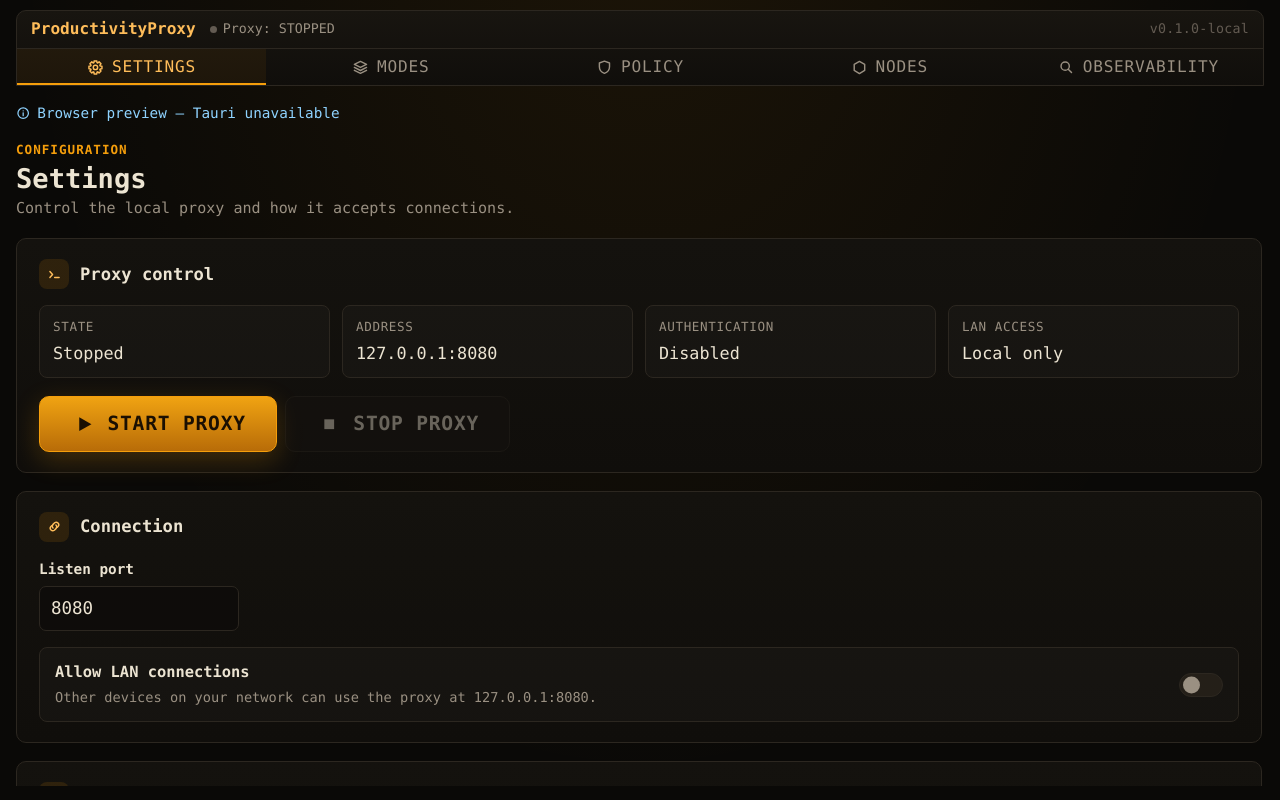
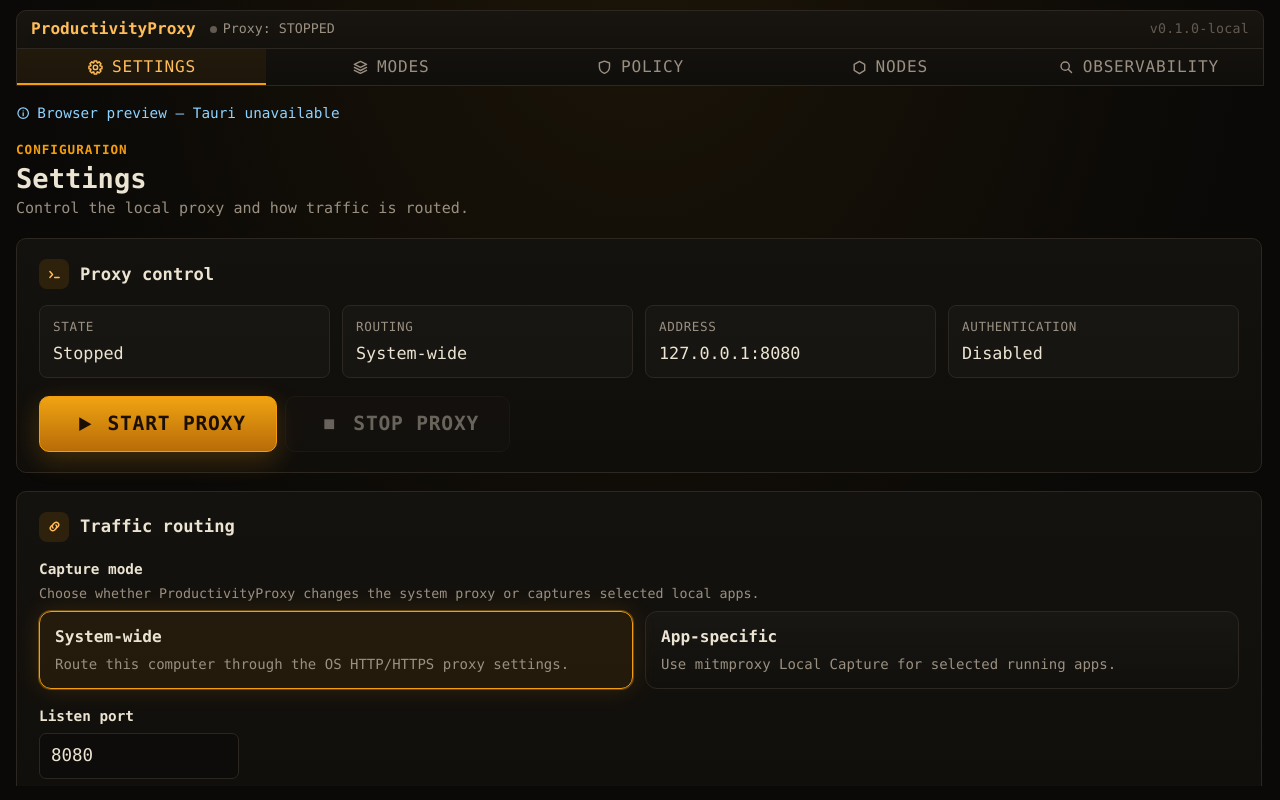
Before and after one commit to Vaccarini-Lorenzo/ProductivityProxy, a React (Vite) app in the folder src/frontend/react/: page / in a window 1280 px wide. Built offline with nearby package versions, Linux system fonts and the light colour scheme.

Commit message:
App-specific feature

```diff
--- a/src/frontend/react/src/App.tsx
+++ b/src/frontend/react/src/App.tsx
@@ -13,7 +13,7 @@
 import { uniqueSlug } from "./services/config/configEditing";
 import { rememberNotificationEvents, showNotificationEvents, type Notifier } from "./services/notifications/notificationService";
 import { tauriNotifier } from "./services/notifications/tauriNotifier";
-import { getNetworkInfo, getProxyStatus, readRecentEvents, restartProxy, startProxy, stopProxy, type NetworkInfo, type ProxyEvent, type ProxyStatus } from "./services/proxy/proxyRepository";
+import { getNetworkInfo, getProxyStatus, listActiveApps, readRecentEvents, restartProxy, startProxy, stopProxy, type ActiveApp, type NetworkInfo, type ProxyEvent, type ProxyStatus } from "./services/proxy/proxyRepository";
 import { EVENT_POLL_MS, STATUS_POLL_MS } from "./services/proxy/polling";
 import { errorMessage } from "./services/errors/errorMessage";
 import { tauriClient } from "./services/tauri/tauriClient";
@@ -30,6 +30,7 @@
   const [savedConfig, setSavedConfig] = useState<AppConfig>(() => createDefaultConfig());
   const [status, setStatus] = useState<ProxyStatus>({ running: false });
   const [network, setNetwork] = useState<NetworkInfo>();
+  const [activeApps, setActiveApps] = useState<ActiveApp[]>([]);
   const [events, setEvents] = useState<ProxyEvent[]>([]);
   const [message, setMessage] = useState("");
   const [issues, setIssues] = useState<ValidationIssue[]>([]);
@@ -40,6 +41,7 @@
     loadConfig(client).then((loaded) => { setConfig(loaded); setSavedConfig(loaded); }).catch(showError);
     getProxyStatus(client).then(setStatus).catch(showError);
     getNetworkInfo(client).then(setNetwork).catch(showError);
+    listActiveApps(client).then(setActiveApps).catch(showError);
     readRecentEvents(client, 50).then((loaded) => {
       seenNotifications.current = rememberNotificationEvents(loaded, seenNotifications.current);
       setEvents(loaded);
@@ -60,6 +62,7 @@
   useEffect(() => {
     const id = window.setInterval(() => {
       readRecentEvents(client, 50).then(setEvents).catch(() => {});
+      listActiveApps(client).then(setActiveApps).catch(() => {});
     }, EVENT_POLL_MS);
     return () => window.clearInterval(id);
   }, [client]);
@@ -77,7 +80,15 @@
   const hasConfigChanges = JSON.stringify(config) !== JSON.stringify(savedConfig);
 
   useEffect(() => {
-    if (!hasConfigChanges) return;
+    if (!hasConfigChanges) {
+      // Reverting to the last saved (valid) config must clear any stale
+      // "not saved" validation error from a failed intermediate edit.
+      if (issues.length > 0) {
+        setIssues([]);
+        setMessage("");
+      }
+      return;
+    }
     const run = ++autosaveRun.current;
     setMessage("Saving…");
     const modeChanged = config.activeModeId !== savedConfig.activeModeId;
@@ -91,8 +102,9 @@
             return;
           }
           setSavedConfig(config);
-          if (modeChanged && status.running) {
-            setMessage("Mode saved. Reopening proxy connections…");
+          const proxyChanged = JSON.stringify(config.proxy) !== JSON.stringify(savedConfig.proxy);
+          if ((modeChanged || proxyChanged) && status.running) {
+            setMessage("Settings saved. Restarting proxy…");
             await restartProxy(client, config);
             if (run === autosaveRun.current) setStatus({ running: true });
           }
@@ -105,7 +117,7 @@
         });
     }, AUTOSAVE_DELAY_MS);
     return () => window.clearTimeout(timeout);
-  }, [client, config, hasConfigChanges, savedConfig.activeModeId, status.running]);
+  }, [client, config, hasConfigChanges, issues.length, savedConfig.activeModeId, savedConfig.proxy, status.running]);
 
   async function handleStart() {
     await startProxy(client, config).then(() => setStatus({ running: true })).catch(showError);
@@ -140,7 +152,7 @@
   function renderView() {
     switch (view) {
       case "settings":
-        return <SettingsView proxy={config.proxy} running={status.running} network={network} onChange={(proxy) => setConfig({ ...config, proxy })} onStart={handleStart} onStop={handleStop} />;
+        return <SettingsView proxy={config.proxy} running={status.running} network={network} activeApps={activeApps} onChange={(proxy) => setConfig({ ...config, proxy })} onStart={handleStart} onStop={handleStop} />;
       case "modes":
         return <ModesView config={config} onConfigChange={setConfig} />;
       case "policy":
--- a/src/frontend/react/src/demo/demoClient.ts
+++ b/src/frontend/react/src/demo/demoClient.ts
@@ -58,6 +58,12 @@
         return [] as T;
       case "network_info":
         return { localHost: "127.0.0.1", lanHost: "192.168.1.42" } as T;
+      case "list_active_apps":
+        return [
+          { name: "Google Chrome", processNames: ["Google Chrome", "Google Chrome Helper"], processCount: 7 },
+          { name: "Slack", processNames: ["Slack", "Slack Helper"], processCount: 4 },
+          { name: "Telegram", processNames: ["Telegram"], processCount: 1 },
+        ] as T;
       case "show_main_window":
       case "resize_popover":
       case "quit_app":
--- a/src/frontend/react/src/demo/demoConfig.ts
+++ b/src/frontend/react/src/demo/demoConfig.ts
@@ -56,7 +56,7 @@
 
 export const demoConfig: AppConfig = {
   activeModeId: "productivity",
-  proxy: { port: 8080, allowLan: false, authEnabled: false, authUsername: "productive", authPassword: "change-me" },
+  proxy: { port: 8080, allowLan: false, authEnabled: false, authUsername: "productive", authPassword: "change-me", localRoutingMode: "systemWide", appCaptureTargets: [] },
   customNodes: [
     { id: "block-response", name: "Block Response", path: "src/proxy/defaults/nodes/block_response.py" },
     { id: "track-time", name: "Track Time", path: "src/proxy/defaults/nodes/track_time.py" },
--- a/src/frontend/react/src/models/config/defaultConfig.ts
+++ b/src/frontend/react/src/models/config/defaultConfig.ts
@@ -23,6 +23,8 @@
       authEnabled: false,
       authUsername: "productive",
       authPassword: "change-me",
+      localRoutingMode: "systemWide",
+      appCaptureTargets: [],
     },
     customNodes: [
       { id: "block-response", name: "Block Response", path: "src/proxy/defaults/nodes/block_response.py" },
--- a/src/frontend/react/src/models/config/types.ts
+++ b/src/frontend/react/src/models/config/types.ts
@@ -35,12 +35,17 @@
   policyIds: string[];
 }
 
+export type LocalRoutingMode = "systemWide" | "appSpecific";
+export type AppCaptureTarget = string;
+
 export interface ProxyConfig {
   port: number;
   allowLan: boolean;
   authEnabled: boolean;
   authUsername: string;
   authPassword: string;
+  localRoutingMode: LocalRoutingMode;
+  appCaptureTargets: AppCaptureTarget[];
 }
 
 export interface CustomNodeConfig {
--- a/src/frontend/react/src/style/layout.css
+++ b/src/frontend/react/src/style/layout.css
@@ -79,6 +79,7 @@
 .box-grid { display: grid; grid-template-columns: repeat(auto-fit, minmax(min(300px, 100%), 1fr)); gap: 12px; }
 .box-grid.modes { grid-template-columns: repeat(auto-fit, minmax(min(380px, 100%), 1fr)); }
 .box-card { position: relative; container-type: inline-size; display: flex; align-items: center; gap: 12px; padding: 13px 15px; border: 1px solid var(--line); border-radius: 12px; background: linear-gradient(180deg, rgba(255,255,255,.022), rgba(255,255,255,0)); transition: border-color .12s ease, box-shadow .12s ease, transform .12s ease, background .12s ease; }
+.routing-choice { width: 100%; justify-content: flex-start; text-align: left; color: inherit; }
 .box-card:hover { transform: translateY(-2px); border-color: rgba(245,158,11,.5); background: rgba(245,158,11,.06); box-shadow: 0 12px 26px rgba(0,0,0,.4), 0 0 0 1px rgba(245,158,11,.18); }
 .box-card.active { border-color: var(--amber); background: rgba(245,158,11,.07); box-shadow: 0 0 0 1px rgba(245,158,11,.35), 0 0 24px rgba(245,158,11,.14); }
 .box-card-main { all: unset; cursor: pointer; display: flex; align-items: center; gap: 13px; flex: 1; min-width: 0; }
@@ -95,4 +96,21 @@
 .box-card-pill { justify-self: start; max-width: 100%; box-sizing: border-box; font-size: .71rem; color: var(--muted); background: rgba(255,255,255,.04); border: 1px solid var(--line); border-radius: 999px; padding: 2px 10px; overflow: hidden; text-overflow: ellipsis; white-space: nowrap; }
 .box-card-meta { flex-shrink: 1; min-width: 0; overflow: hidden; text-overflow: ellipsis; font-size: .76rem; color: var(--dim); white-space: nowrap; }
 .box-card-actions { flex-shrink: 0; display: flex; gap: 4px; }
+
+/* --- Compact app picker (settings) --- */
+.app-picker-panel { display: grid; gap: 12px; padding: 14px; border: 1px solid var(--line); border-radius: 14px; background: rgba(255,255,255,.014); }
+.app-picker-toolbar { display: grid; grid-template-columns: minmax(220px, 1fr) auto; gap: 10px; align-items: center; }
+.app-picker-search input { min-height: 34px; }
+.app-icon-grid { display: grid; gap: 10px; }
+.app-icon-card { display: grid; grid-template-columns: 40px minmax(0, 1fr) auto; align-items: center; gap: 11px; min-height: 60px; padding: 9px 12px; border: 1px solid var(--line); border-radius: 12px; background: linear-gradient(180deg, rgba(255,255,255,.026), rgba(255,255,255,.008)); cursor: pointer; transition: border-color .12s, background .12s, box-shadow .12s, transform .12s; }
+.app-icon-card:hover { transform: translateY(-1px); border-color: rgba(245,158,11,.45); background: rgba(245,158,11,.05); }
+.app-icon-card.active { border-color: var(--amber); background: rgba(245,158,11,.08); box-shadow: 0 0 0 1px rgba(245,158,11,.28), 0 8px 22px rgba(245,158,11,.10); }
+.app-icon-image { width: 40px; height: 40px; display: grid; place-items: center; border-radius: 11px; background: rgba(255,255,255,.06); overflow: hidden; }
+.app-icon-image img { width: 100%; height: 100%; object-fit: contain; }
+.app-icon-fallback { display: grid; place-items: center; width: 100%; height: 100%; color: var(--amber-2); font-size: .78rem; font-weight: 800; letter-spacing: .03em; }
+.app-icon-text { min-width: 0; display: grid; gap: 2px; }
+.app-icon-label { min-width: 0; color: var(--text); font-size: .78rem; font-weight: 700; line-height: 1.15; overflow: hidden; display: -webkit-box; -webkit-line-clamp: 2; -webkit-box-orient: vertical; word-break: break-word; }
+.app-icon-card .app-icon-toggle.switch { width: 34px; height: 19px; min-height: 19px; }
+.app-icon-card .app-icon-toggle.switch::after { left: 3px; width: 13px; height: 13px; }
+.app-icon-card .app-icon-toggle.switch:checked::after { left: 18px; }
 @container (max-width: 540px) { .box-card-meta { display: none; } }
--- a/src/frontend/react/src/views/SettingsView.tsx
+++ b/src/frontend/react/src/views/SettingsView.tsx
@@ -1,31 +1,63 @@
-import { useState } from "react";
-import type { ProxyConfig } from "../models/config/types";
-import type { NetworkInfo } from "../services/proxy/proxyRepository";
-import { Button, Card, CheckRow, Field, Icon, PageHeader } from "../components/ui";
+import { useEffect, useRef, useState } from "react";
+import type { AppCaptureTarget, LocalRoutingMode, ProxyConfig } from "../models/config/types";
+import type { ActiveApp, NetworkInfo } from "../services/proxy/proxyRepository";
+import { fuzzyMatch } from "../services/search/search";
+import { Button, Card, CheckRow, Field, FieldGroup, Icon, PageHeader, SearchInput } from "../components/ui";
 
 interface Props {
   proxy: ProxyConfig;
   running: boolean;
   network?: NetworkInfo;
+  activeApps: ActiveApp[];
   onChange: (proxy: ProxyConfig) => void;
   onStart: () => void;
   onStop: () => void;
 }
 
-export function SettingsView({ proxy, running, network, onChange, onStart, onStop }: Props) {
+export function SettingsView({ proxy, running, network, activeApps, onChange, onStart, onStop }: Props) {
   const [showPassword, setShowPassword] = useState(false);
-  const host = proxy.allowLan ? network?.lanHost ?? "0.0.0.0" : network?.localHost ?? "127.0.0.1";
+  const [appQuery, setAppQuery] = useState("");
+  const gridRef = useRef<HTMLDivElement>(null);
+  const [gridWidth, setGridWidth] = useState(0);
+  const routingMode = proxy.localRoutingMode ?? "systemWide";
+  const appTargets = proxy.appCaptureTargets ?? [];
+  const systemWide = routingMode === "systemWide";
+  const host = proxy.allowLan && systemWide ? network?.lanHost ?? "0.0.0.0" : network?.localHost ?? "127.0.0.1";
+  const address = systemWide ? `${host}:${proxy.port}` : `${appTargets.length} selected process${appTargets.length === 1 ? "" : "es"}`;
+  const apps = visibleApps(activeApps, appTargets);
+  const filteredApps = apps.filter((app) => fuzzyMatch(appQuery, `${app.name} ${app.processNames.join(" ")}`));
+  const appGridColumns = balancedColumns(filteredApps.length, gridWidth);
+
+  useEffect(() => {
+    const element = gridRef.current;
+    if (!element || typeof ResizeObserver === "undefined") return;
+    const observer = new ResizeObserver((entries) => setGridWidth(entries[0].contentRect.width));
+    observer.observe(element);
+    return () => observer.disconnect();
+  }, [systemWide]);
+
+  function setRoutingMode(localRoutingMode: LocalRoutingMode) {
+    onChange({ ...proxy, localRoutingMode });
+  }
+
+  function setAppTarget(app: ActiveApp, checked: boolean) {
+    const remove = new Set(app.processNames);
+    const next = checked
+      ? unique([...appTargets, ...app.processNames])
+      : appTargets.filter((item) => !remove.has(item));
+    onChange({ ...proxy, appCaptureTargets: next });
+  }
 
   return (
     <div className="page-stack">
-      <PageHeader eyebrow="Configuration" title="Settings" subtitle="Control the local proxy and how it accepts connections." />
+      <PageHeader eyebrow="Configuration" title="Settings" subtitle="Control the local proxy and how traffic is routed." />
 
       <Card title="Proxy control" icon="terminal">
         <div className="status-grid">
           <div><dt>State</dt><dd className={running ? "ok" : undefined}>{running ? "Running" : "Stopped"}</dd></div>
-          <div><dt>Address</dt><dd>{host}:{proxy.port}</dd></div>
-          <div><dt>Authentication</dt><dd>{proxy.authEnabled ? "Enabled" : "Disabled"}</dd></div>
-          <div><dt>LAN access</dt><dd>{proxy.allowLan ? "Enabled" : "Local only"}</dd></div>
+          <div><dt>Routing</dt><dd>{systemWide ? "System-wide" : "App-specific"}</dd></div>
+          <div><dt>Address</dt><dd>{address}</dd></div>
+          <div><dt>Authentication</dt><dd>{systemWide ? proxy.authEnabled ? "Enabled" : "Disabled" : "Not used"}</dd></div>
         </div>
         <div className="actions hero-actions">
           <Button icon="play" className="primary hero" onClick={onStart} disabled={running}>Start proxy</Button>
@@ -33,29 +65,61 @@
         </div>
       </Card>
 
-      <Card title="Connection" icon="link">
+      <Card title="Traffic routing" icon="link">
+        <FieldGroup label="Capture mode" hint="Choose whether ProductivityProxy changes the system proxy or captures selected local apps.">
+          <div className="box-grid modes">
+            <button type="button" className={systemWide ? "box-card routing-choice active" : "box-card routing-choice"} onClick={() => setRoutingMode("systemWide")}>
+              <span className="box-card-body">
+                <span className="box-card-title"><span className="box-card-name">System-wide</span></span>
+                <span className="box-card-sub">Route this computer through the OS HTTP/HTTPS proxy settings.</span>
+              </span>
+            </button>
+            <button type="button" className={!systemWide ? "box-card routing-choice active" : "box-card routing-choice"} onClick={() => setRoutingMode("appSpecific")}>
+              <span className="box-card-body">
+                <span className="box-card-title"><span className="box-card-name">App-specific</span></span>
+                <span className="box-card-sub">Use mitmproxy Local Capture for selected running apps.</span>
+              </span>
+            </button>
+          </div>
+        </FieldGroup>
+
+        {!systemWide && (
+          <FieldGroup label="Current active apps" hint="Search and toggle apps currently running on this computer.">
+            <div className="app-picker-panel">
+              <div className="app-picker-toolbar">
+                <SearchInput value={appQuery} onChange={setAppQuery} placeholder="Search active apps…" ariaLabel="Search active apps" className="app-picker-search" />
+                <span className="count-pill"><span className="dot" />{filteredApps.length} apps</span>
+              </div>
+              <div ref={gridRef} className="app-icon-grid" style={{ gridTemplateColumns: `repeat(${appGridColumns}, minmax(0, 1fr))` }}>
+                {filteredApps.map((app) => {
+                  const checked = app.processNames.some((name) => appTargets.includes(name));
+                  return (
+                    <label key={app.name} className={checked ? "app-icon-card active" : "app-icon-card"} title={appHint(app)}>
+                      <span className="app-icon-image" aria-hidden="true">
+                        {app.iconDataUrl ? <img src={app.iconDataUrl} alt="" /> : <span className="app-icon-fallback">{initials(app.name)}</span>}
+                      </span>
+                      <span className="app-icon-label">{app.processCount === 0 ? `${app.name}*` : app.name}</span>
+                      <input className="switch app-icon-toggle" type="checkbox" checked={checked} onChange={(event) => setAppTarget(app, event.target.checked)} aria-label={`Capture ${app.name}`} />
+                    </label>
+                  );
+                })}
+              </div>
+              {filteredApps.length === 0 && <p className="field-hint">No matching active apps.</p>}
+            </div>
+            <p className="field-hint">First use on macOS asks you to approve the mitmproxy system extension in System Settings → General → Login Items &amp; Extensions → Network Extensions. Capture starts only after you approve it.</p>
+          </FieldGroup>
+        )}
+
         <Field label="Listen port" className="field-narrow">
           <input type="number" min="1" max="65535" value={proxy.port} onChange={(e) => onChange({ ...proxy, port: Number(e.target.value) })} />
         </Field>
-        <CheckRow
-          checked={proxy.allowLan}
-          onChange={(allowLan) => onChange({ ...proxy, allowLan })}
-          label="Allow LAN connections"
-          hint={`Other devices on your network can use the proxy at ${host}:${proxy.port}.`}
-        />
+        <CheckRow checked={proxy.allowLan} onChange={(allowLan) => onChange({ ...proxy, allowLan })} label="Allow LAN connections" hint={systemWide ? `Other devices on your network can use the proxy at ${host}:${proxy.port}.` : "LAN HTTP proxy access only applies to System-wide routing."} disabled={!systemWide} />
       </Card>
 
       <Card title="Authentication" icon="lock">
-        <CheckRow
-          checked={proxy.authEnabled}
-          onChange={(authEnabled) => onChange({ ...proxy, authEnabled })}
-          label="Require username and password"
-          hint="Clients must authenticate before the proxy forwards their traffic."
-        />
-        <fieldset className="form-grid credentials" disabled={!proxy.authEnabled}>
-          <Field label="Username">
-            <input autoComplete="off" value={proxy.authUsername} onChange={(e) => onChange({ ...proxy, authUsername: e.target.value })} />
-          </Field>
+        <CheckRow checked={proxy.authEnabled} onChange={(authEnabled) => onChange({ ...proxy, authEnabled })} label="Require username and password" hint={systemWide ? "Clients must authenticate before the proxy forwards their traffic." : "App-specific routing captures local apps directly, so proxy authentication is not used."} disabled={!systemWide} />
+        <fieldset className="form-grid credentials" disabled={!systemWide || !proxy.authEnabled}>
+          <Field label="Username"><input autoComplete="off" value={proxy.authUsername} onChange={(e) => onChange({ ...proxy, authUsername: e.target.value })} /></Field>
           <Field label="Password">
             <div className="password-field">
               <input type={showPassword ? "text" : "password"} autoComplete="new-password" value={proxy.authPassword} onChange={(e) => onChange({ ...proxy, authPassword: e.target.value })} />
@@ -69,3 +133,32 @@
     </div>
   );
 }
+
+function visibleApps(activeApps: ActiveApp[], targets: AppCaptureTarget[]): ActiveApp[] {
+  const seen = new Set(activeApps.flatMap((app) => app.processNames));
+  const missing = targets.filter((target) => !seen.has(target)).map((target) => ({ name: target, processNames: [target], processCount: 0 }));
+  return [...activeApps, ...missing];
+}
+
+function appHint(app: ActiveApp): string {
+  const count = app.processCount || app.processNames.length;
+  return `${count} ${count === 1 ? "process" : "processes"}: ${app.processNames.join(", ")}`;
+}
+
+function balancedColumns(count: number, width: number): number {
+  if (count <= 0) return 1;
+  const tile = 168;
+  const gap = 10;
+  const maxByWidth = Math.max(1, Math.floor((width + gap) / (tile + gap)));
+  const columns = Math.min(maxByWidth || count, count);
+  const rows = Math.ceil(count / columns);
+  return Math.ceil(count / rows);
+}
+
+function initials(name: string): string {
+  return name.split(/\s+/).filter(Boolean).slice(0, 2).map((part) => part[0]?.toUpperCase()).join("") || "?";
+}
+
+function unique(items: AppCaptureTarget[]): AppCaptureTarget[] {
+  return [...new Set(items)];
+}
```
Also changed, not shown: src/frontend/react/src/services/proxy/proxyRepository.ts (+11 -0 lines).
